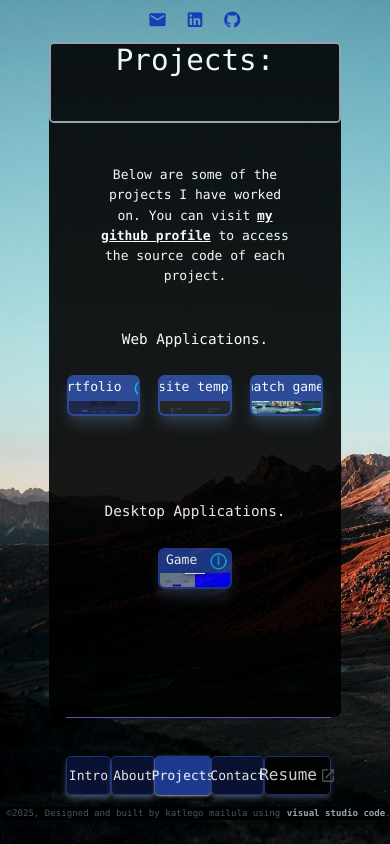
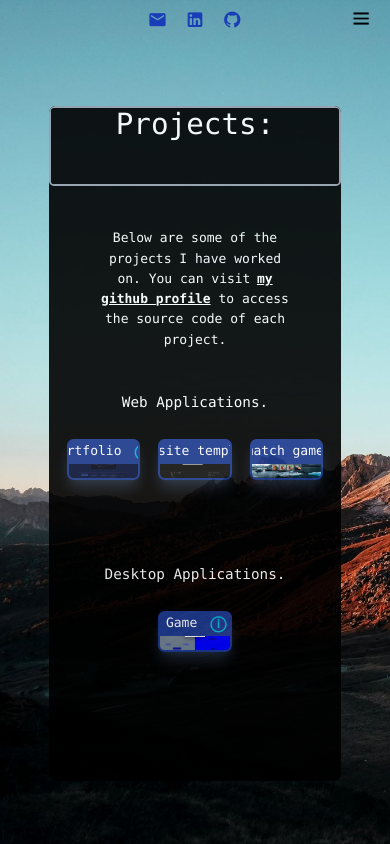
Before and after one commit to Katlego-ki/my-portfolio, a React (Vite) app: page /projects in a window 390 px wide. Built offline with nearby package versions, Linux system fonts and the light colour scheme.

Commit message:
implement a mechanism for detecting screenwidth for mobile and desktop

```diff
--- a/src/App.css
+++ b/src/App.css
@@ -35,31 +35,20 @@ code{
     font-size: clamp(0.7rem, 1.2vw,1rem);
 }
 
-@keyframes alternate1 {
-    0% {
-        transform: translate(0,0);
-    }
-    50% {
-       transform: translate(-5px, 5px);
-    }
-    100% {
-        transform: translate(0,0);
-    }
+.wrapper{
+    scrollbar-width: none;
+    -ms-scroll-rails: none;
+    -ms-overflow-style: none; /*Edge*/
 }
 
-.animate-onload{
-    animation: fadeIn 0.5s ease-in;
+.wrapper::-webkit-scrollbar-x{
+    display: none; /*Chrome, Safari, and Opera*/
 }
 
-@keyframes fadeIn {
-    from{
-        opacity: 0.3;
-        transform: translate(0,7px);
-    }
-    to{
-        opacity: 1;
-        transform: translate(0,0);
-    }
+@keyframes alternate1 {
+    0% {transform: translate(0,0);}
+    50% {transform: translate(-5px, 5px);}
+    100% {transform: translate(0,0);}
 }
 
 .animate-sl{
--- a/src/Pages/About.tsx
+++ b/src/Pages/About.tsx
@@ -1,11 +1,15 @@
 import '../App.css';
+import {pages,pathsOrder} from './Layout';
 
 const About = () => {
+
+  const animate:string = pages.indexOf(pathsOrder[1])>pages.indexOf(pathsOrder[0])?"animate-sl":"animate-sr";
+
   return (
-    <div className="grid bg opacity-90 h-[80vh] w-3/4 mx-auto bg-black rounded-lg">
+    <div className="grid opacity-90 h-[80vh] w-3/4 mx-auto bg-black rounded-lg overflow-x-hidden">
       <h1 className="border-solid border-2 border-gray-400 w-full h-fit text-center rounded-md mx-auto text-4xl font-mono">About me:</h1>
 
-      <div className="animate-onload overflow-auto pb-[10vh]">
+      <div className={`${animate} overflow-auto pb-[10vh] wrapper`}>
         <p className="p-5 h-fit m-auto text-center w-2/3 text-lg bg-black">
           I'm a mathematician (BSC) with a passion for Software Engineering.
           I believe I have an eye for UI/UX design but I'm more fascinated by how
@@ -15,7 +19,7 @@ const About = () => {
         <h2 className="my-[3vh] text-center h-fit mx-auto text-2xl font-mono">My Tech Stack :</h2>
         <div className="mb-[7vh] shadow-md shadow-gray-900 bg-gray-800 flex justify-between h-fit w-2/3 p-2 rounded-md mx-auto">
           <div className="text-center w-1/15">
-            <img src="https://img.icons8.com/color/48/000000/c-sharp-logo.png" alt="c#" className="w-full mx-auto"/>
+            <img src="https://img.icons8.com/color/48/000000/c-sharp-logo.png" alt="c#" className="w-full aspect-ratio-square mx-auto"/>
             <p className="text-white">C#</p>
           </div>
           <div className="text-center w-1/15">
--- a/src/Pages/Contact.tsx
+++ b/src/Pages/Contact.tsx
@@ -1,9 +1,9 @@
 const Contact = () => {
     return (
-        <div className="flex-column justify-center bg opacity-90 h-[80vh] w-3/4 mx-auto bg-black rounded-lg">
+        <div className="flex-column justify-center bg opacity-90 h-[80vh] w-3/4 mx-auto bg-black rounded-lg wrapper">
             <h1 className="border-solid border-2 border-gray-400 text-center rounded-md mx-auto text-4xl font-mono">Contact:</h1>
 
-            <div className="animate-sl overflow-auto pb-[10vh]">
+            <div className="animate-sl overflow-auto pb-[10vh] wrapper">
                 <h2 className="m-auto mt-[35vh] text-xl text-center">Feel free to contact me at <a className="underline font-bold" href="mailto:katlegobairvin@gmail.com">katlegobairvin@gmail.com</a></h2>
             </div>
         </div>
--- a/src/Pages/Layout.tsx
+++ b/src/Pages/Layout.tsx
@@ -1,30 +1,39 @@
 import { Outlet, Link, useLocation } from 'react-router-dom';
 import launch from "../assets/icons/open_in_new.svg"
+import showMenuIcon from "../assets/icons/show_menu.png"
 import { useEffect, useState } from 'react';
+
+export const pathsOrder:string[] = ["/"];
+export const pages:string[] = ['Intro', 'About', 'Projects', 'Contact'];
 
 const Layout = () => {
 
   const location = useLocation();
-  const [myPaths] = useState<string[]>([]);
-  const pages = ['Intro', 'About', 'Projects', 'Contact'];
+  const [screenWidth, setScreenWidth] = useState<number>(window.innerWidth);
 
+  useEffect(()=>{
+    const handleResize = ()=> {
+      setScreenWidth(window.innerWidth);
+    }
 
-  // will be used to create "swipe left/right" animation
-  useEffect(()=>{
+    window.addEventListener('resize', handleResize);
 
-    if(!(myPaths[myPaths.length-1] === location.pathname)) myPaths.push(location.pathname);
-    if(myPaths.length > 2) myPaths.shift();
+    return ()=> {
+      window.removeEventListener('resize', handleResize);
+    }
+  }, []);
 
-    console.log(myPaths);
-
-  }, [location.pathname]);
+  // Used to create "swipe left/right" animation when loading components
+  function navButtonClick(currentPath:string){
+    if(pathsOrder[pathsOrder.length-1] != currentPath) pathsOrder.push(currentPath);
+    if(pathsOrder.length>2) pathsOrder.shift();
+    console.log(pathsOrder);
+  }
 
   const styles = {
     _clicked: "shadow-sm shadow-gray-400 min-w-1/8 _button text-[1rem] h-12 bg-blue-900 font-mono px-3 flex justify-center items-center text-center rounded-md cursor-pointer text-center",
     _notClicked: "shadow-md shadow-gray-600 min-w-1/8 h-12 shadow1 text-[1rem] opacity-90 bg-[#0b1337] border-solid border-blue-900 border-1 font-mono flex justify-center items-center text-center px-3 rounded-md cursor-pointer text-center",
   };
-
-  // let isMobile:boolean ;
 
   return (
       <div className="grid h-screen w-screen mx-auto">
@@ -39,9 +48,13 @@ const Layout = () => {
             <i className="text-2xl mx-auto mdi mdi-github"></i>
           </a>
         </div>
+        {screenWidth>700?null:
+        <div className='absolute right-[2vw] w-[10vw]'><img className= 'h-fit cursor-pointer' src={showMenuIcon} alt='show-menu-icon'></img></div>
+
+        }
 
           <Outlet />
-
+        {screenWidth<700?null:
         <div className='footer grid justify-content-between h-[15vh] w-screen m-auto'>
           <svg className="w-2/3 h-1 mx-auto" viewBox="0 100 1">
             <line x1="0" x2="100%" stroke="#55B" strokeWidth="2" />
@@ -53,6 +66,7 @@ const Layout = () => {
               <Link
                 key={index}
                 to={`/${label.toLowerCase()}`}
+                onClick={() => navButtonClick(label)}
                 className={location.pathname === `/${label.toLowerCase()}` ? styles._clicked:styles._notClicked}
               >
                 {label}
@@ -67,7 +81,7 @@ const Layout = () => {
           </div>
           <code className="rounded-md px-2 flex bg-black items-center h-fit  mx-auto text-gray-600 whitespace-nowrap text-center">&copy;2025, Designed and built by katlego mailula using <a className="text-gray-400 font-bold ml-2" href="https://code.visualstudio.com/" target="_blank" rel="noopener noreferrer">visual studio code</a>.</code>
 
-        </div>
+        </div>}
       </div>
   );
 };
--- a/src/Pages/Projects.tsx
+++ b/src/Pages/Projects.tsx
@@ -1,12 +1,15 @@
 import "../App.css";
-import launch from "../assets/icons/open_in_new.svg"
+import launch from "../assets/icons/open_in_new.svg";
+import {pages,pathsOrder} from "./Layout";
 
 const Projects = () => {
 
+    const animate:string = pages.indexOf(pathsOrder[1])>pages.indexOf(pathsOrder[0])?"animate-sl":"animate-sr";
+
     return (
-        <div className="grid opacity-90 h-[80vh] w-3/4 mx-auto bg-black rounded-lg">
+        <div className="grid overflow-hidden opacity-90 h-[80vh] w-3/4 mx-auto bg-black rounded-lg">
             <h1 className="border-solid w-full border-2 border-gray-400 text-center rounded-md mx-auto text-4xl font-mono">Projects:</h1>
-            <div className="animate-onload overflow-auto pb-[10vh]">
+            <div className={`${animate} overflow-auto pb-[10vh] wrapper`}>
                 <p className="my-[5vh] w-2/3 text-center text-lg font-mono mx-auto">Below are some of the projects I have worked on. You can visit
                 <a className="ml-2 font-bold underline" href="https://github.com/Katlego-ki" target="_blank" rel="noopener" >my github profile</a> to access the source code of each project.</p>
 
```
Also changed, not shown: src/assets/icons/show_menu.png (added).
